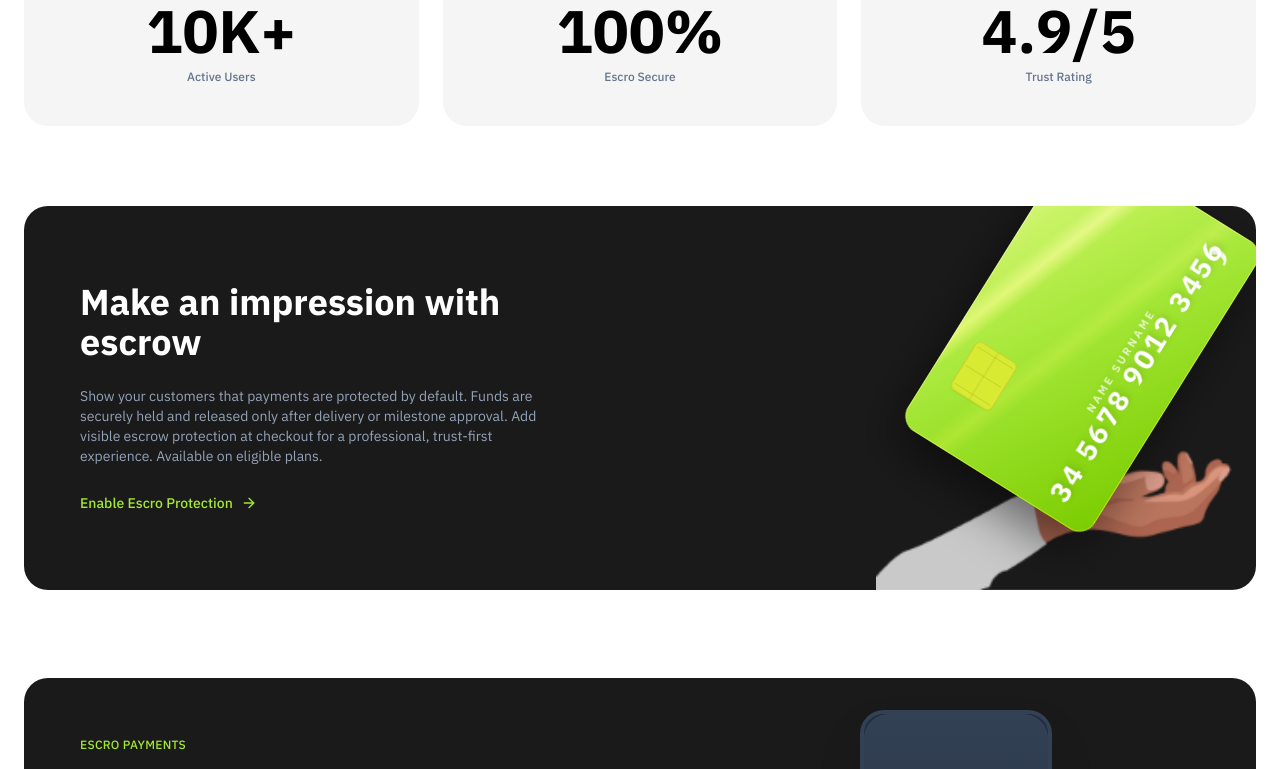
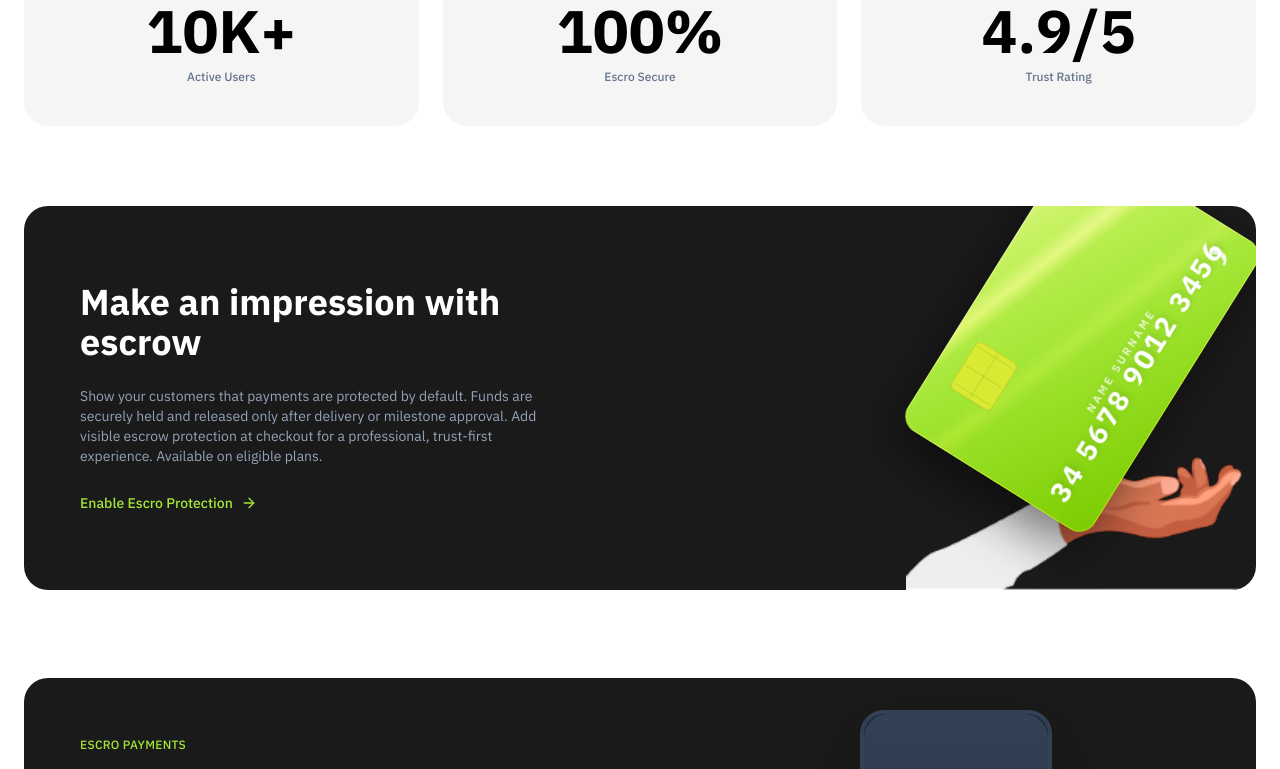
Before and after one commit to ahsanstarn/ESCROW, a React (Vite) app: page / in a window 1280 px wide. Shown: the part 1656-2425 px from the top of the page. Built offline with nearby package versions, Linux system fonts and the light colour scheme.

Commit message:
Add hover glare to hero cards and refine hand blend

```diff
--- a/src/pages/Landing.tsx
+++ b/src/pages/Landing.tsx
@@ -48,6 +48,8 @@ export default function Landing() {
             <div className="group absolute left-[20px] bottom-[20px] w-[210px] md:w-[230px] h-[320px] md:h-[350px] rounded-[18px] bg-gradient-to-br from-[#22d3ee] via-[#06b6d4] to-[#0891b2] shadow-[0_8px_30px_rgba(0,0,0,0.4)] transform -rotate-[15deg] z-10 p-6 overflow-hidden transition-transform duration-500 hover:-translate-y-3 hover:-rotate-[18deg] pointer-events-auto cursor-pointer">
               {/* Shiny Glare Overlay */}
               <div className="absolute inset-0 bg-[linear-gradient(110deg,transparent_20%,rgba(255,255,255,0.4)_25%,transparent_30%,transparent_45%,rgba(255,255,255,0.15)_50%,transparent_55%)] pointer-events-none z-0"></div>
+              {/* Animated Glare on Hover */}
+              <div className="absolute top-0 bottom-0 left-0 w-[150%] bg-gradient-to-r from-transparent via-white/50 to-transparent transform -skew-x-12 -translate-x-full group-hover:translate-x-[120%] transition-transform duration-1000 ease-in-out pointer-events-none mix-blend-overlay z-0"></div>
               {/* Glassy Inner Border */}
               <div className="absolute inset-0 rounded-[18px] border-[1.5px] border-white/40 pointer-events-none mix-blend-overlay z-0"></div>
 
@@ -71,6 +73,8 @@ export default function Landing() {
             <div className="group absolute left-1/2 -translate-x-1/2 bottom-[40px] w-[240px] md:w-[270px] h-[360px] md:h-[400px] rounded-[20px] bg-gradient-to-b from-[#f43f5e] via-[#e11d48] to-[#dc2626] shadow-[0_12px_40px_rgba(0,0,0,0.6)] transform rotate-0 z-20 p-7 overflow-hidden transition-transform duration-500 hover:-translate-y-4 hover:scale-[1.03] pointer-events-auto cursor-pointer">
               {/* Shiny Glare Overlay */}
               <div className="absolute inset-0 bg-[linear-gradient(110deg,transparent_20%,rgba(255,255,255,0.35)_25%,transparent_30%,transparent_45%,rgba(255,255,255,0.15)_50%,transparent_55%)] pointer-events-none z-0"></div>
+              {/* Animated Glare on Hover */}
+              <div className="absolute top-0 bottom-0 left-0 w-[150%] bg-gradient-to-r from-transparent via-white/50 to-transparent transform -skew-x-12 -translate-x-full group-hover:translate-x-[120%] transition-transform duration-1000 ease-in-out pointer-events-none mix-blend-overlay z-0"></div>
               {/* Glassy Inner Border */}
               <div className="absolute inset-0 rounded-[20px] border-[1.5px] border-white/40 pointer-events-none mix-blend-overlay z-0"></div>
 
@@ -94,6 +98,8 @@ export default function Landing() {
             <div className="group absolute right-[10px] bottom-[-20px] w-[210px] md:w-[230px] h-[320px] md:h-[350px] rounded-[18px] bg-gradient-to-br from-[#d9f99d] via-[#a3e635] to-[#65a30d] shadow-[0_15px_40px_rgba(0,0,0,0.5)] transform rotate-[15deg] z-30 p-6 overflow-hidden transition-transform duration-500 hover:-translate-y-3 hover:rotate-[18deg] pointer-events-auto cursor-pointer">
               {/* Shiny Glare Overlay */}
               <div className="absolute inset-0 bg-[linear-gradient(110deg,transparent_20%,rgba(255,255,255,0.5)_25%,transparent_30%,transparent_45%,rgba(255,255,255,0.2)_50%,transparent_55%)] pointer-events-none z-0"></div>
+              {/* Animated Glare on Hover */}
+              <div className="absolute top-0 bottom-0 left-0 w-[150%] bg-gradient-to-r from-transparent via-white/50 to-transparent transform -skew-x-12 -translate-x-full group-hover:translate-x-[120%] transition-transform duration-1000 ease-in-out pointer-events-none mix-blend-overlay z-0"></div>
               {/* Glassy Inner Border */}
               <div className="absolute inset-0 rounded-[18px] border-[1.5px] border-white/50 pointer-events-none mix-blend-overlay z-0"></div>
 
@@ -382,8 +388,8 @@ export default function Landing() {
                 </div>
 
                 {/* Hand reaching out from bottom right */}
-                <div className="absolute bottom-[-10px] right-[-20px] md:right-0 w-[300px] md:w-[380px] z-10 pointer-events-none mix-blend-screen">
-                  <img src="/hand.png" alt="Hand holding card" className="w-full h-auto drop-shadow-2xl opacity-90 hover:opacity-100 transition-opacity" />
+                <div className="absolute bottom-[-8px] right-[-30px] md:right-[-10px] w-[280px] md:w-[360px] z-10 pointer-events-none" style={{ mixBlendMode: 'lighten' }}>
+                  <img src="/hand.png" alt="Hand reaching for card" className="w-full h-auto drop-shadow-[0_8px_20px_rgba(0,0,0,0.6)]" style={{ filter: 'brightness(1.05) contrast(1.1)' }} />
                 </div>
               </div>
             </div>
```
